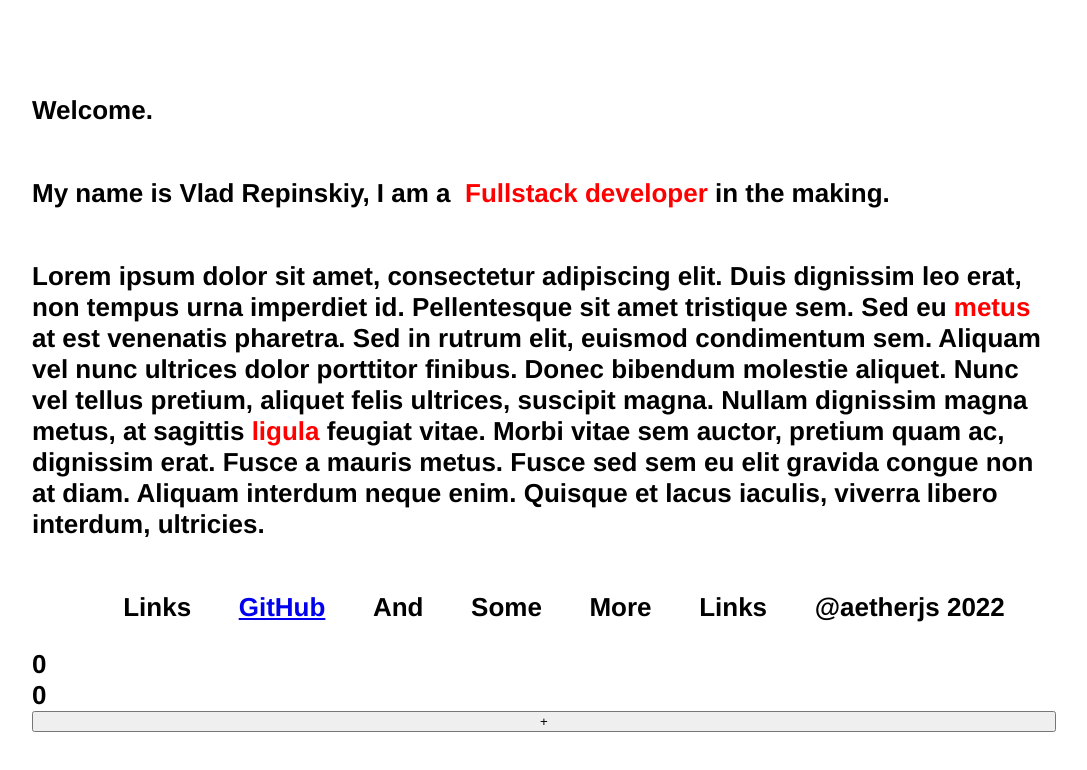
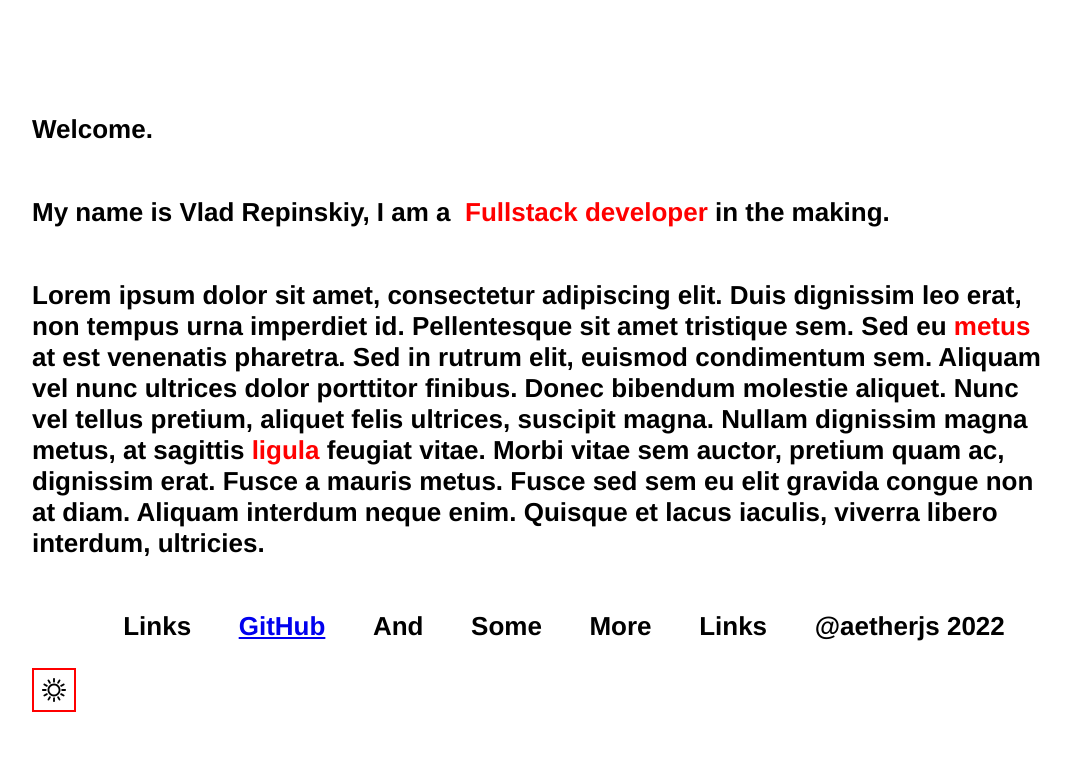
Before and after one commit to aetherjs/vladrepinsky, a React (Create React App) app: page / in a window 1280 px wide. Shown: the top 770 px of the page, without its empty margins (96-1183 px from the left). Built offline with nearby package versions, Linux system fonts and the light colour scheme.

Commit message:
feat: toggle theme button

```diff
--- a/src/App.module.css
+++ b/src/App.module.css
@@ -23,7 +23,6 @@
 	align-items: left;
 	justify-content: center;
 	margin-left: 10%;
-	color: black;
 	font-size: calc(10px + 2vmin);
 }
 
--- a/src/App.tsx
+++ b/src/App.tsx
@@ -1,11 +1,22 @@
-import React from 'react'
+import React, { useState } from 'react'
 import styles from './App.module.css'
 import { Footer } from './components/footer/footer'
 import { ToggleTheme } from './components/toggle-theme'
+import { themes } from './assets/themes'
 
 function App() {
+	const [themeIndex, setThemeIndex] = useState(0)
+
+	function nextTheme() {
+		if (themeIndex === themes.length - 1) {
+			setThemeIndex(0)
+		} else {
+			setThemeIndex(themeIndex + 1)
+		}
+	}
+
 	return (
-		<div className={styles.app}>
+		<div className={`${styles.app} ${themes[themeIndex].class}`}>
 			<div className={styles.appWelcome}>
 				<p>Welcome.</p>
 				<p>
@@ -24,7 +35,11 @@ function App() {
 					Quisque et lacus iaculis, viverra libero interdum, ultricies.
 				</p>
 				<Footer />
-				<ToggleTheme test={0} />
+				<ToggleTheme
+					name={themes[themeIndex].name}
+					icon={themes[themeIndex].icon}
+					handleClick={nextTheme}
+				/>
 			</div>
 		</div>
 	)
--- /dev/null
+++ b/src/assets/themes/index.ts
@@ -0,0 +1 @@
+export * from './themes'
--- /dev/null
+++ b/src/assets/themes/themes.module.css
@@ -0,0 +1,9 @@
+.bright {
+	background: white;
+	color: black;
+}
+
+.dark {
+	background: black;
+	color: white;
+}
--- /dev/null
+++ b/src/assets/themes/themes.ts
@@ -0,0 +1,22 @@
+import sun from './sun.svg'
+import moon from './moon.svg'
+import styles from './themes.module.css'
+
+export interface Theme {
+	name: string,
+	icon: string,
+	class: string,
+}
+
+export const themes: Theme[] = [
+	{
+		name: 'Светлая',
+		icon: sun,
+		class: styles.bright,
+	},
+	{
+		name: 'Темная',
+		icon: moon,
+		class: styles.dark,
+	},
+]
--- /dev/null
+++ b/src/components/toggle-theme/toggle-theme.module.css
@@ -0,0 +1,17 @@
+.toggleTheme {
+	width: fit-content;
+	box-sizing: border-box;
+	padding: 8px;
+	border: 2px solid red;
+	background: white;
+}
+
+.toggleTheme:hover {
+	cursor: pointer;
+}
+
+.toggleThemeIcon {
+	display: flex;
+	width: 24px;
+	height: 24px;
+}
--- a/src/components/toggle-theme/toggle-theme.tsx
+++ b/src/components/toggle-theme/toggle-theme.tsx
@@ -1,35 +1,29 @@
 import React from 'react'
 
+import styles from './toggle-theme.module.css'
+
 export interface ToggleThemeProps {
-	test: number
+	icon: string
+	name: string
+	handleClick: () => void
 }
 
-export interface ToggleThemeState {
-	test: number
-}
-
-export class ToggleTheme extends React.Component<ToggleThemeProps, ToggleThemeState> {
+export class ToggleTheme extends React.Component<ToggleThemeProps> {
 
 	constructor(props: ToggleThemeProps) {
 		super(props)
-		this.state = {test: props.test}
-
-		this.increment = this.increment.bind(this)
-	}
-
-	increment() {
-		this.setState((state) => {
-			return {test: state.test + 1}
-		})
 	}
 
 	render() {
 		return (
-			<>
-				<div>{this.props.test}</div>
-				<div>{this.state.test}</div>
-				<button onClick={this.increment}>+</button>
-			</>
+			<button
+				className={styles.toggleTheme}
+				onClick={this.props.handleClick}>
+				<img
+					className={styles.toggleThemeIcon}
+					src={this.props.icon}
+				/>
+			</button>
 		)
 	}
 }
```
Also changed, not shown: src/types/declaration.d.ts (+14 -1 lines), src/assets/themes/moon.svg (added), src/assets/themes/sun.svg (added).
